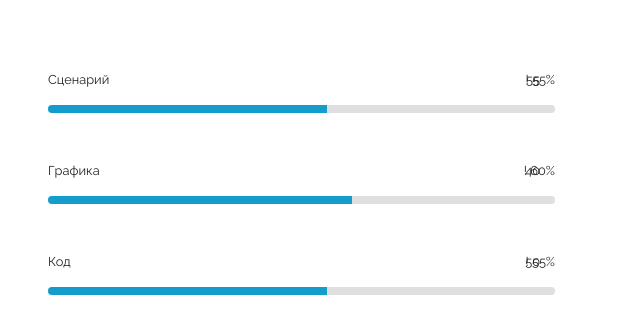
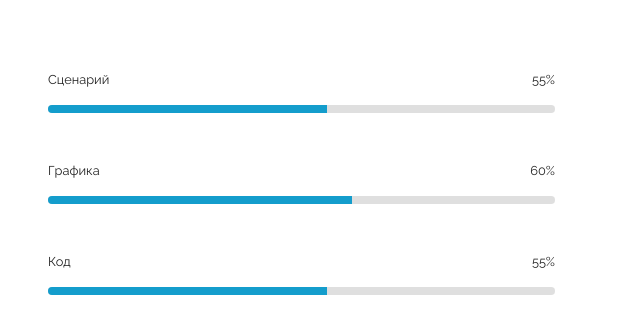
Before and after one commit to kartavysoft/stawssite, a plain HTML site: page whtido/index.html in a window 1280 px wide. Shown: the part 1210-1543 px from the top of the page, 640-1280 px from the left. Drawn offline with Linux system fonts and the light colour scheme; files that its build step writes are made by us from their sources.

Commit message:
Update index.html

```diff
--- a/whtido/index.html
+++ b/whtido/index.html
@@ -137,7 +137,7 @@
                                 Сценарий</p>
                         </div>
                         <div class="progress_value mbr-fonts-style display-7">
-                            !<div class="progressbar-number">
+                            <div class="!progressbar-number">
                             </div>
                             <span>55%</span>
                         </div>
@@ -153,7 +153,7 @@
                                 Графика</p>
                         </div>
                     <div class="progress_value mbr-fonts-style display-7">
-                        !<div class="progressbar-number">
+                        <div class="!progressbar-number">
                         </div>
                         <span>60%</span>
                     </div>
@@ -169,7 +169,7 @@
                                 Код</p>
                         </div>
                     <div class="progress_value mbr-fonts-style display-7">
-                        !<div class="progressbar-number">
+                        <div class="!progressbar-number">
                         </div>
                         <span>55%</span>
                     </div>
```
